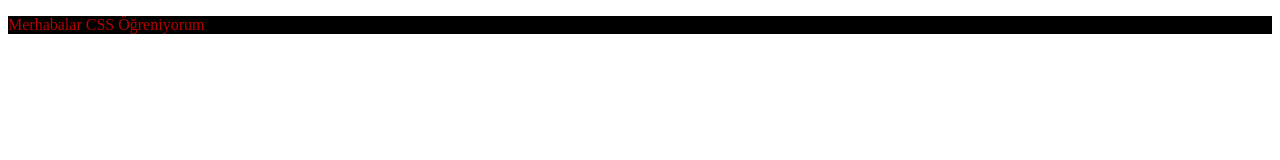
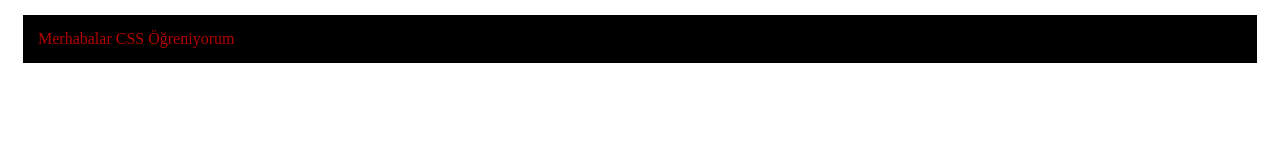
Before and after one commit to Kevser-Yilmaz/Css3-Miuul, a plain HTML site: page index.html in a window 1280 px wide. Drawn offline with Linux system fonts and the light colour scheme.

Commit message:
Margin, Padding

```diff
--- a/style.css
+++ b/style.css
@@ -24,4 +24,14 @@
     background-color: black!important;
     background-color: blue;
 
+    /* padding:10px 15px 25px 12px; */
+    /* padding:10px 20px 15px ; */
+    /* padding:15px 20px; */
+    padding:15px ;
+
+    /* margin:10px 15px 25px 12px; */
+    /* margin:10px 20px 15px ; */
+    /* margin:15px 20px; */
+    margin:15px ;
+
 }
```
